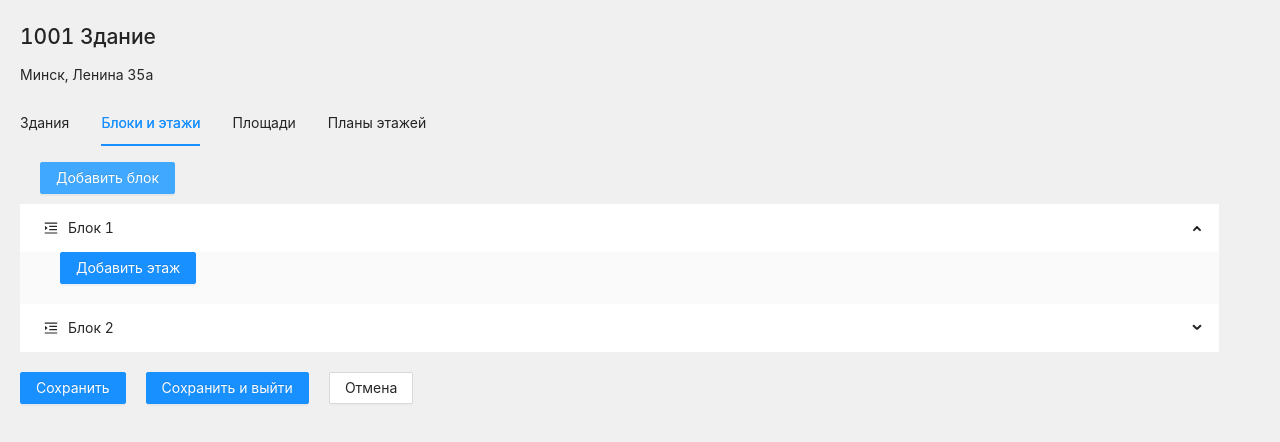
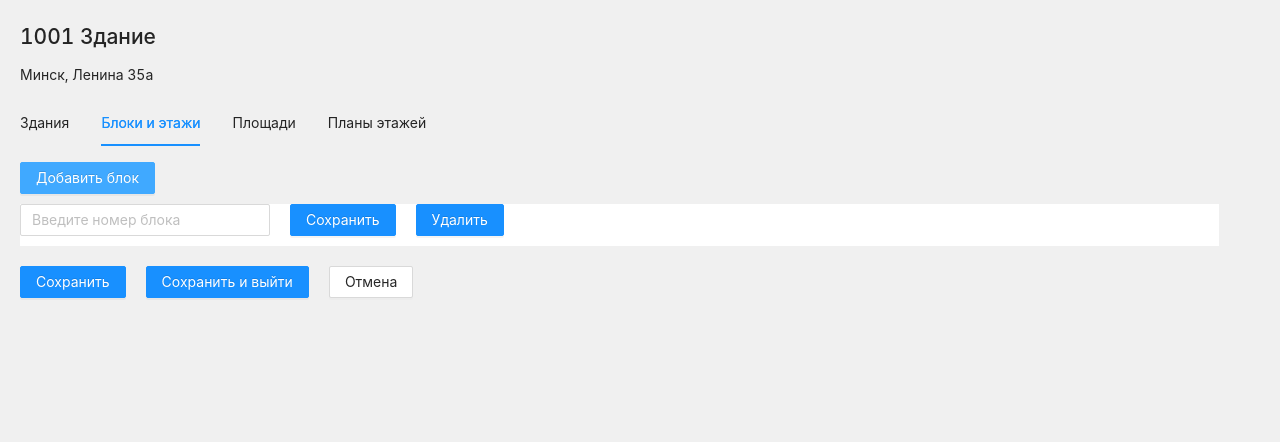
Before and after one commit to enya1407/drawing, a React (Create React App) app: page / in a window 1280 px wide. Both pictures are taken after a click on the button "Добавить блок". Shown: the top 442 px of the page. Built offline with nearby package versions, Linux system fonts and the light colour scheme.

Commit message:
underway

```diff
--- /dev/null
+++ b/src/components/BlocksAndFloors/Block/Floor.module.css
@@ -0,0 +1,31 @@
+.subMenu{
+    margin-bottom: 20px;
+}
+.button{
+
+    margin-left: 20px;
+    margin-bottom: 10px;
+
+}
+.menuItem :nth-child(2) {
+    display: inline-block;
+}
+.menuItem{
+    margin-left: 40px;
+
+}
+.menuItemEditMode{
+    margin-bottom: 30px;
+}
+
+.editing:hover{
+    cursor: pointer;
+}
+.menuItem:hover{
+    cursor: pointer;
+}
+.input{
+    width: 250px;
+    margin-left: 20px;
+    display: inline-block;
+}
--- /dev/null
+++ b/src/components/BlocksAndFloors/Block/Floor.tsx
@@ -0,0 +1,159 @@
+import React, { useState } from "react";
+import { Button, Input, Menu, Popover } from "antd";
+import { MenuUnfoldOutlined } from "@ant-design/icons";
+import style from "./Floor.module.css";
+
+interface EnteredInputType {
+  floorNumber: string | null;
+  initialCost: string | null;
+}
+interface FloorsType {
+  id: number;
+  floorNumber: string | null;
+  initialCost: string | null;
+}
+interface BlockType {
+  id: number;
+  floors: FloorsType[] | [];
+}
+interface PropType {
+  el: FloorsType;
+  blockIndex: number;
+  floorIndex: number;
+  block: BlockType[];
+  setBlock: any;
+}
+const Floor = ({ el, blockIndex, floorIndex, block, setBlock }: PropType) => {
+  const [enteredInput, setEnteredInput] = useState<EnteredInputType>({
+    floorNumber: null,
+    initialCost: null,
+  });
+  const [editMode, setEditMode] = useState<boolean>(true);
+
+  const enteredInputHandler = (e: any, input: string) => {
+    input === "floorNumber"
+      ? setEnteredInput({ ...enteredInput, floorNumber: e.target.value })
+      : setEnteredInput({ ...enteredInput, initialCost: e.target.value });
+  };
+  const saveChangesHandler = () => {
+    if (
+      enteredInput.initialCost !== null &&
+      enteredInput.floorNumber !== null
+    ) {
+      const newFloorData = {
+        ...block[blockIndex].floors[floorIndex],
+        floorNumber: enteredInput.floorNumber,
+        initialCost: enteredInput.initialCost,
+      };
+      const newFloorsArr = [...block[blockIndex].floors];
+      newFloorsArr[floorIndex] = newFloorData;
+      const newBlockObj = { ...block[blockIndex], floors: newFloorsArr };
+      const newBlockArr = [...block];
+      newBlockArr[blockIndex] = newBlockObj;
+      setBlock(newBlockArr);
+      setEditMode(false);
+    }
+  };
+  const removeChangesHandler = () => {
+    setEnteredInput({ floorNumber: null, initialCost: null });
+    setEditMode(false);
+  };
+  const changeButtonHandler = () => {
+    setEditMode(true);
+  };
+  const deleteButtonHandler = () => {
+    const newFloorsArr = block[blockIndex].floors.filter(
+      (el, i) => i !== floorIndex
+    );
+    const newBlockObj = { ...block[blockIndex], floors: newFloorsArr };
+    const newBlockArr = [...block];
+    newBlockArr[blockIndex] = newBlockObj;
+    setBlock(newBlockArr);
+  };
+
+  const changeFloors = editMode ? (
+    <div className={style.editing} onClick={deleteButtonHandler}>
+      Удалить
+    </div>
+  ) : (
+    <div>
+      <div className={style.editing} onClick={changeButtonHandler}>
+        Изменить
+      </div>
+      <div className={style.editing} onClick={deleteButtonHandler}>
+        Удалить
+      </div>
+    </div>
+  );
+
+  // const changeFloorNumber =(i)=>{
+  //   setBlock(newBlockArr);
+  // }
+
+  const floorNumber = () =>
+    editMode ? (
+      <form className={style.inputContainer}>
+        {" "}
+        <Input
+          placeholder="Введите номер этажа"
+          className={style.input}
+          onChange={(e) => {
+            enteredInputHandler(e, "floorNumber");
+          }}
+          required={true}
+        />
+        <Input
+          placeholder="Введите первоначальную стоимость"
+          className={style.input}
+          onChange={(e) => {
+            enteredInputHandler(e, "initialCost");
+          }}
+          required={true}
+        />
+        <Button
+          htmlType="submit"
+          type="primary"
+          className={style.button}
+          onClick={saveChangesHandler}
+        >
+          Сохранить
+        </Button>
+        <Button
+          type="primary"
+          className={style.button}
+          onClick={removeChangesHandler}
+        >
+          Удалить
+        </Button>
+      </form>
+    ) : (
+      <div className={style.inputContainer}>
+        {" "}
+        <span className={style.input}>
+          {block[blockIndex].floors[floorIndex].floorNumber} этаж
+        </span>
+        <span className={style.input}>
+          {block[blockIndex].floors[floorIndex].initialCost} /м2 мес{" "}
+        </span>
+      </div>
+    );
+
+  return (
+    <Menu.Item
+      key={el.id}
+      icon={
+        <Popover content={changeFloors}>
+          <MenuUnfoldOutlined />
+        </Popover>
+      }
+      className={
+        editMode
+          ? style.menuItem
+          : `${style.menuItemEditMode} ${style.menuItem}`
+      }
+    >
+      {floorNumber()}
+    </Menu.Item>
+  );
+};
+export default Floor;
--- a/src/components/BlocksAndFloors/BlocksAndFloors.module.css
+++ b/src/components/BlocksAndFloors/BlocksAndFloors.module.css
@@ -3,7 +3,7 @@
 }
 .button{
 
-    margin-left: 20px;
+    margin-right: 20px;
     margin-bottom: 10px;
 
 }
@@ -11,3 +11,13 @@
     margin-left: 40px;
     margin-bottom: 20px;
 }
+.menuItem :nth-child(2) {
+    display: inline-block;
+}
+.editing:hover{
+    cursor: pointer;
+}
+.input{
+    width: 250px;
+    margin-right: 20px;
+}
--- a/src/components/BlocksAndFloors/BlocksAndFloors.tsx
+++ b/src/components/BlocksAndFloors/BlocksAndFloors.tsx
@@ -3,74 +3,154 @@ import { Button, Input, Menu, Popover } from "antd";
 import style from "./BlocksAndFloors.module.css";
 import { MenuUnfoldOutlined } from "@ant-design/icons";
 import SubMenu from "antd/es/menu/SubMenu";
-import { log } from "util";
-import Item from "antd/es/list/Item";
+import Floor from "./Block/Floor";
 
+interface EnteredInputType {
+  floorNumber: string | null;
+  initialCost: string | null;
+}
 interface FloorsType {
   id: number;
-  number: number | null;
+  floorNumber: string | null;
+  initialCost: string | null;
 }
 interface BlockType {
   id: number;
   floors: FloorsType[] | [];
 }
 const BlocksAndFloors = () => {
-  const [block, setBlock] = useState<BlockType[]>([{ id: 0, floors: [] }]);
+  const [block, setBlock] = useState<BlockType[] | []>([]);
+  const [enteredInput, setEnteredInput] = useState<EnteredInputType>({
+    floorNumber: null,
+    initialCost: null,
+  });
+  const [editMode, setEditMode] = useState<boolean>(true);
 
   const addBlock = () => {
+    if (block.length === 0) {
+      setBlock([{ id: 0, floors: [] }]);
+    } else {
       const newBlock: BlockType = {
         id: block[block.length - 1].id + 1,
         floors: [],
       };
       setBlock([...block, newBlock]);
+    }
   };
-
   const addFloors = (indexEl: number) => {
     const indexlastFloor =
       block[indexEl].floors[block[indexEl].floors.length - 1]?.id;
     const newFloors: FloorsType =
       block[indexEl].floors.length > 0
-        ? { id: indexlastFloor + 1, number: null }
-        : { id: 0, number: null };
+        ? { id: indexlastFloor + 1, floorNumber: null, initialCost: null }
+        : { id: 0, floorNumber: null, initialCost: null };
     const newFloorArr = [...block[indexEl].floors, newFloors];
     const newBlockObj = { ...block[indexEl], floors: newFloorArr };
-    const newBlockArr = [
-      ...block.filter((el, i) => i !== indexEl),
-      newBlockObj,
-    ];
+    const newBlockArr = [...block];
+    newBlockArr[indexEl] = newBlockObj;
     setBlock(newBlockArr);
   };
+  const changeButtonHandler = () => {};
+  const deleteButtonHandler = () => {
+    // const newFloorsArr = block[blockIndex].floors.filter(
+    //     (el, i) => i !== floorIndex
+    // );
+    // const newBlockObj = { ...block[blockIndex], floors: newFloorsArr };
+    // const newBlockArr = [...block];
+    // newBlockArr[blockIndex] = newBlockObj;
+    // setBlock(newBlockArr);
+  };
 
-  const content =
+  const changeBlocs =
     block.length === 1 ? (
-      <div>Изменить</div>
+      <div onClick={changeButtonHandler}>Изменить</div>
     ) : (
       <div>
-        <div>Изменить</div>
-        <div>Удалить</div>
+        <div className={style.editing} onClick={changeButtonHandler}>
+          Изменить
+        </div>
+        <div className={style.editing} onClick={deleteButtonHandler}>
+          Удалить
+        </div>
       </div>
     );
 
-  const change = (
-    <Popover content={content} trigger="click">
+  const blockNumber = () => {
+    if (editMode && block.length > 0) {
+      return (
+        <form className={style.inputContainer}>
+          {" "}
+          <Input
+            placeholder="Введите номер блока"
+            className={style.input}
+            onChange={(e) => {
+              // enteredInputHandler(e, "floorNumber");
+            }}
+            required={true}
+          />
+          <Button
+            htmlType="submit"
+            type="primary"
+            className={style.button}
+            // onClick={saveChangesHandler}
+          >
+            Сохранить
+          </Button>
+          <Button
+            type="primary"
+            className={style.button}
+            // onClick={removeChangesHandler}
+          >
+            Удалить
+          </Button>
+        </form>
+      );
+    } else {
+      return (
+        block &&
+        block.map((el: BlockType, blockIndex: number) => {
+          return (
+            <SubMenu
+              key={`sub${el.id + 1}`}
+              icon={
+                <Popover content={changeBlocs}>
                   <MenuUnfoldOutlined />
                 </Popover>
+              }
+              className={
+                editMode
+                  ? style.menuItem
+                  : `${style.menuItemEditMode} ${style.menuItem}`
+              }
+              title={`Блок ${el.id + 1} `}
+            >
+              <Button
+                type="primary"
+                className={style.button2}
+                onClick={() => addFloors(0)}
+              >
+                Добавить этаж
+              </Button>
+
+              {block[0].floors &&
+                block[0].floors.map((el: FloorsType, floorIndex: number) => {
+                  return (
+                    <Floor
+                      key={floorIndex}
+                      el={el}
+                      blockIndex={0}
+                      floorIndex={floorIndex}
+                      block={block}
+                      setBlock={setBlock}
+                    ></Floor>
                   );
-
-  // const changeFloorNumber =(i)=>{
-  //   setBlock(newBlockArr);
-  // }
-  // const floorNumber = (i: number) =>
-  //   block[i].floors?.number === null ? (
-  //     <Input placeholder="Basic usage" onChange={(i)=>changeFloorNumber(i)} />
-  //   ) : (
-  //     "Блок"
-  //   );
-  // block[i].floors.number === null ? (
-  //   <Input placeholder="Basic usage" />
-  // ) : (
-  //   <p>`Блок ${block[i].floors.number}`</p>
-  // );
+                })}
+            </SubMenu>
+          );
+        })
+      );
+    }
+  };
 
   return (
     <div>
@@ -83,32 +163,7 @@ const BlocksAndFloors = () => {
         mode="inline"
         className={style.subMenu}
       >
-        {block &&
-          block.map((el: BlockType, i: number) => {
-            return (
-              <SubMenu
-                key={`sub${el.id + 1}`}
-                icon={change}
-                title={`Блок ${el.id + 1} `}
-              >
-                <Button
-                  type="primary"
-                  className={style.button2}
-                  onClick={() => addFloors(i)}
-                >
-                  Добавить этаж
-                </Button>
-                {block[i].floors &&
-                  block[i].floors.map((el: FloorsType) => {
-                    return (
-                      <Menu.Item key={el.id} icon={change}>
-                        {/*{floorNumber(i)}*/}
-                      </Menu.Item>
-                    );
-                  })}
-              </SubMenu>
-            );
-          })}
+        {blockNumber()}
       </Menu>
     </div>
   );
```
Lines whose indentation alone changed are shown as unchanged.
